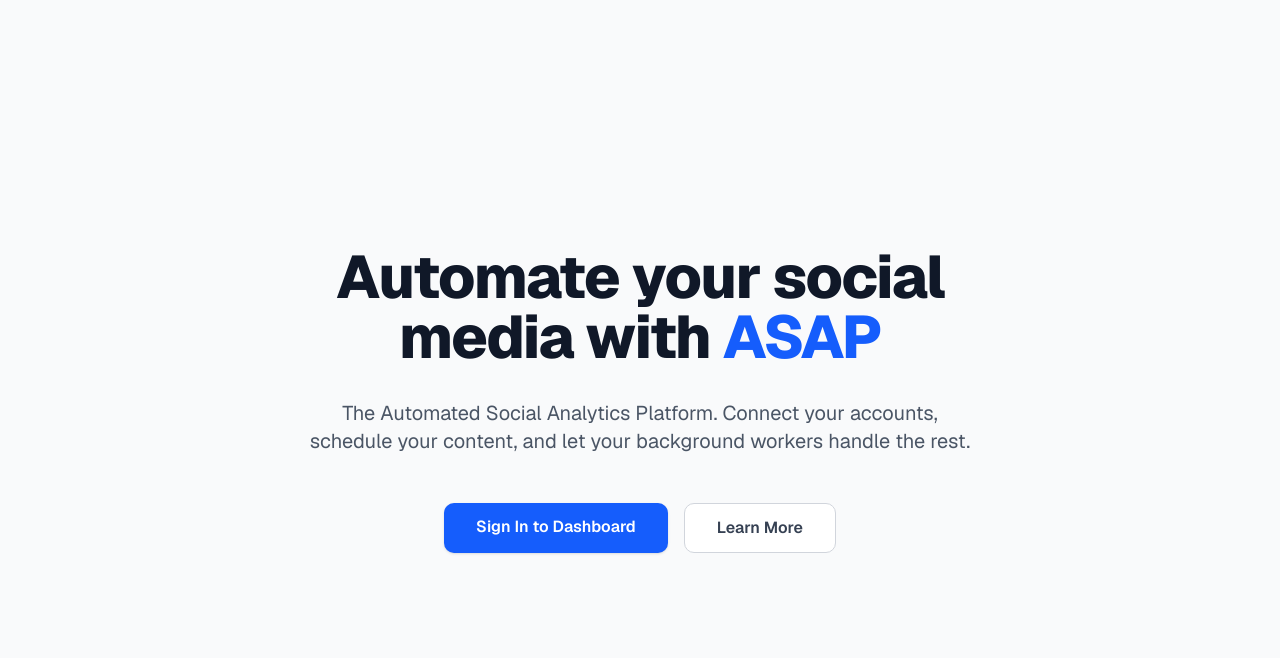
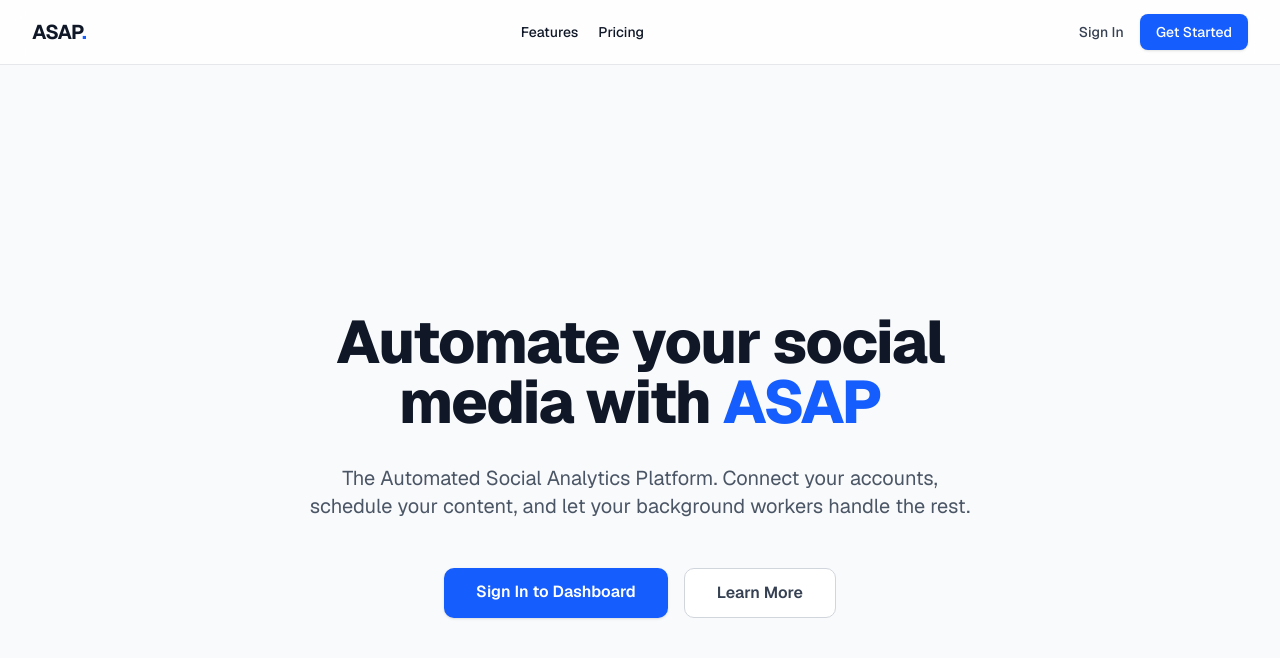
Before and after one commit to JohnLloydCanoy/asap, a Next.js app in the folder frontend/: page / in a window 1280 px wide. Shown: the top 658 px of the page. Built offline with nearby package versions, Linux system fonts and the light colour scheme.

Commit message:
feat: calling the placeholder

```diff
--- a/frontend/src/app/(marketing)/layout.tsx
+++ b/frontend/src/app/(marketing)/layout.tsx
@@ -1,14 +1,17 @@
 import React from "react";
+import { Navbar } from "@/components/Navbar";
 
 export default function MarketingLayout({
     children,
-}: {
+    }: {
     children: React.ReactNode;
-}) {
+    }) {
     return (
-    <div className="marketing-wrapper">
-      {/* Landing page navbar can go here later */}
-        {children}
-    </div>
-    ) ;
+        <div className="relative flex min-h-screen flex-col">
+        <Navbar />
+        <main className="flex-1">
+            {children}
+        </main>
+        </div>
+    );
 }
```
